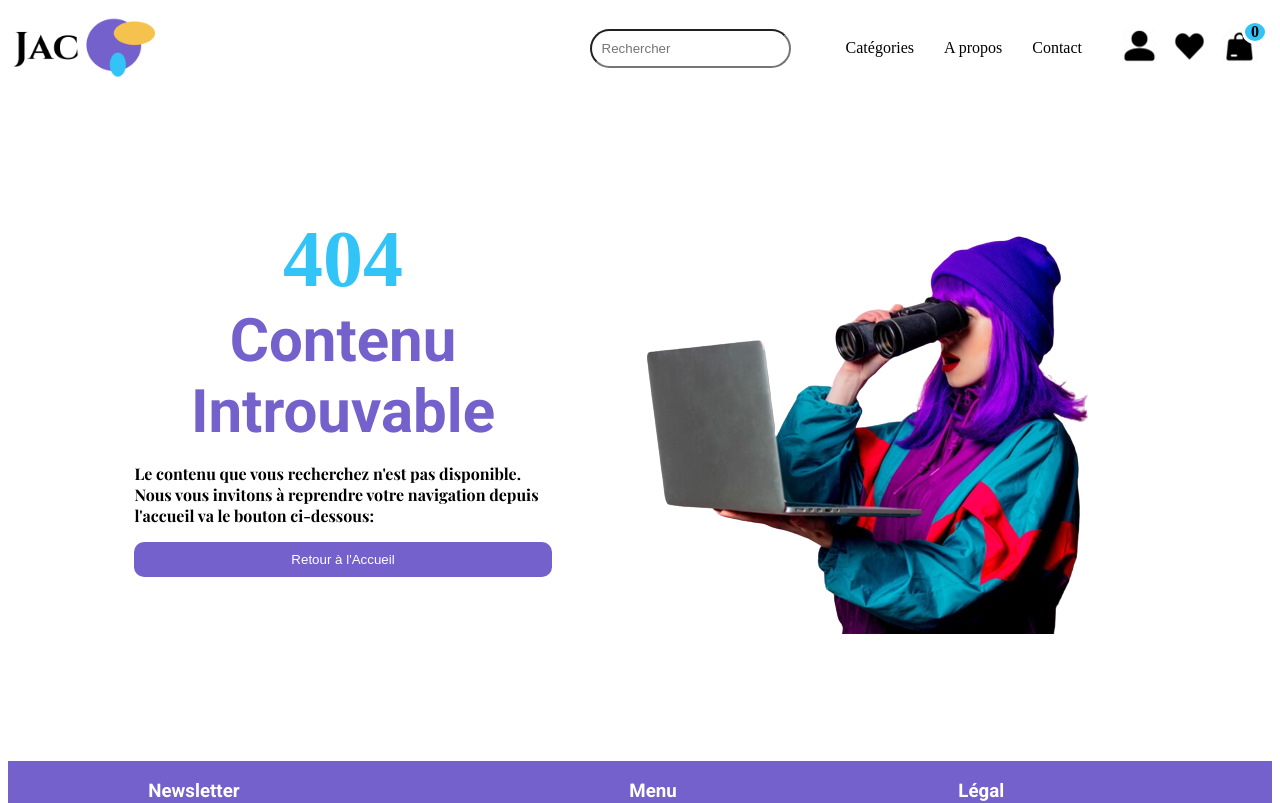
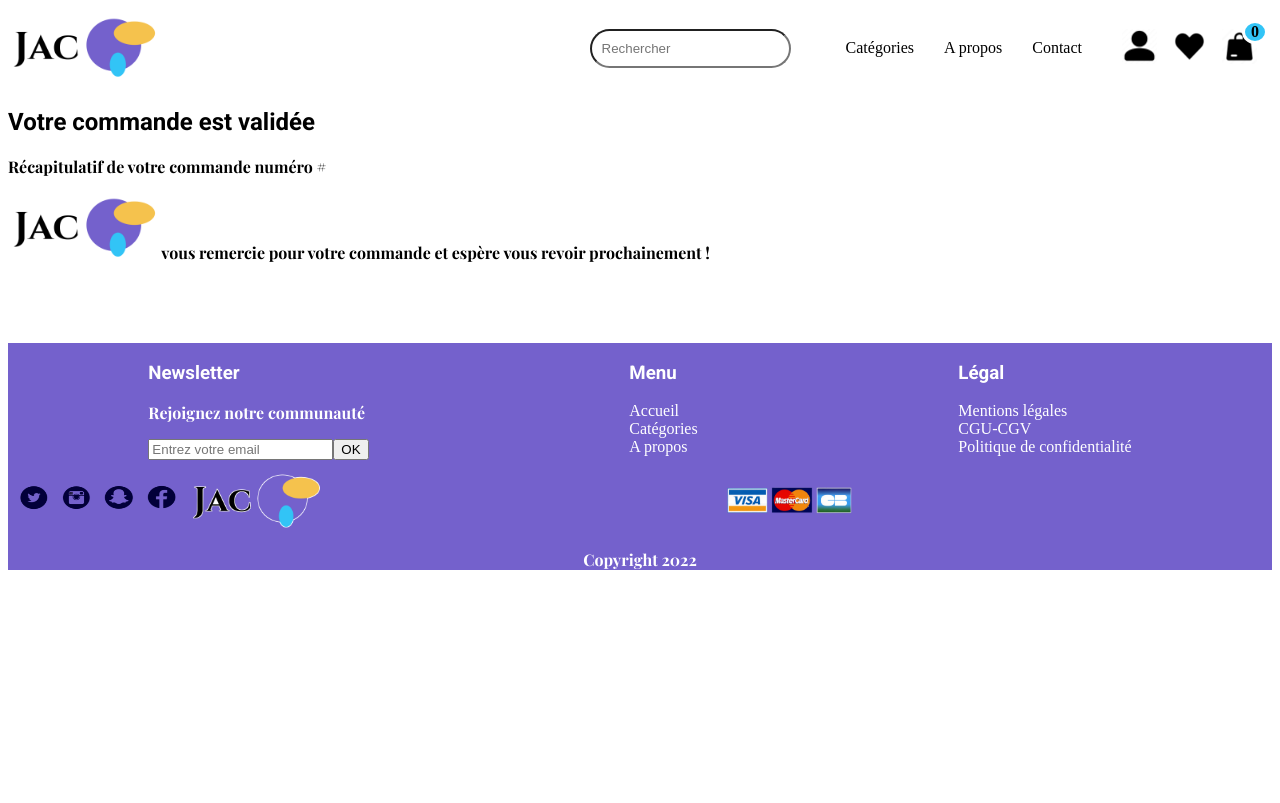
Before and after one commit to AssaNiang/ProjetFinalJAC, an Angular app: page /payment-sucess in a window 1280 px wide. Before the commit this address led to /not-found. Shown: the top 803 px of the page. Built offline with nearby package versions, Linux system fonts and the light colour scheme.

Commit message:
creation de la page commande validée

```diff
--- a/src/app/app-routing.module.ts
+++ b/src/app/app-routing.module.ts
@@ -5,6 +5,7 @@ import { BasketComponent } from './pages/basket/basket.component';
 import { CategoryProductsComponent } from './pages/category-products/category-products.component';
 import { HomeComponent } from './pages/home/home.component';
 import { NotFoundComponent } from './pages/not-found/not-found.component';
+import { PaymentSucessComponent } from './pages/payment-sucess/payment-sucess.component';
 import { PaymentComponent } from './pages/payment/payment.component';
 import { ProductDetailsComponent } from './pages/product-details/product-details.component';
 
@@ -40,7 +41,10 @@ const routes: Routes = [
   path:"payment",
   component: PaymentComponent
 },
-
+{
+  path:"payment-sucess",
+  component: PaymentSucessComponent
+},
 {
   path:"not-found",
   component: NotFoundComponent
--- a/src/app/components/payment-form/payment-form.component.html
+++ b/src/app/components/payment-form/payment-form.component.html
@@ -105,7 +105,7 @@
         </div>
 
         <div>
-            <button type="submit" (click)="pay()">Payer</button>
+            <button type="submit" (click)="pay()" routerLink="/payment-sucess">Payer</button>
         </div>
 
     </form>
--- /dev/null
+++ b/src/app/pages/payment-sucess/payment-sucess.component.html
@@ -0,0 +1,8 @@
+
+<h2>Votre commande est validée</h2>
+
+<p>Récapitulatif de votre commande numéro #</p>
+
+
+
+<p><img src="assets/Images/logo/JAC_logo.png" alt="logo-boutique-JAC" width="150px"> vous remercie pour votre commande et espère vous revoir prochainement !</p>
```
Also changed, not shown: src/app/pages/payment-sucess/payment-sucess.component.ts (added, +10 -0 lines), src/app/pages/payment-sucess/payment-sucess.component.css (added), 1 other file (tests, documents, lock files or other folders).
